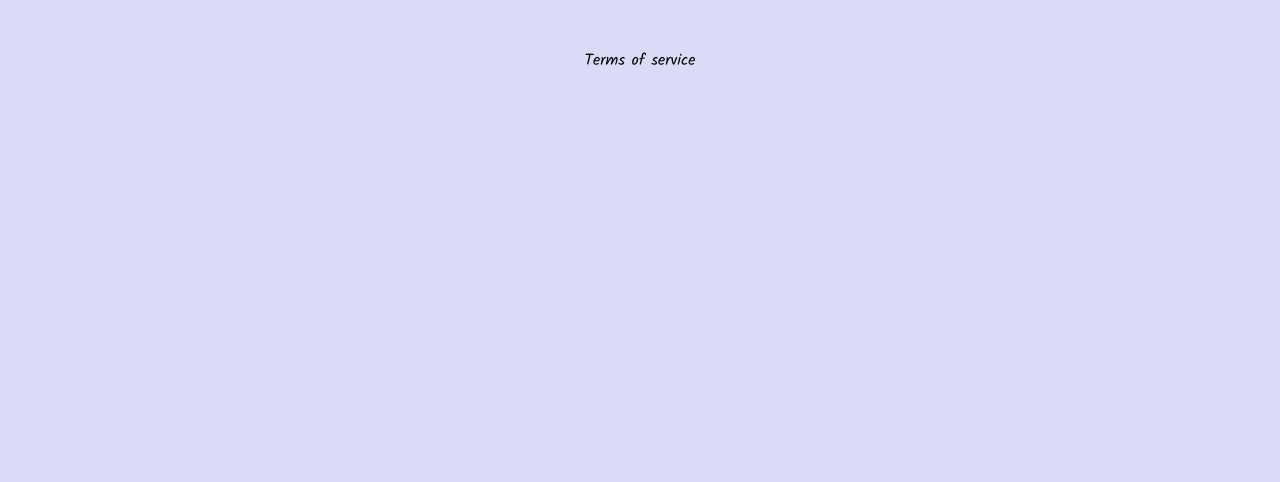
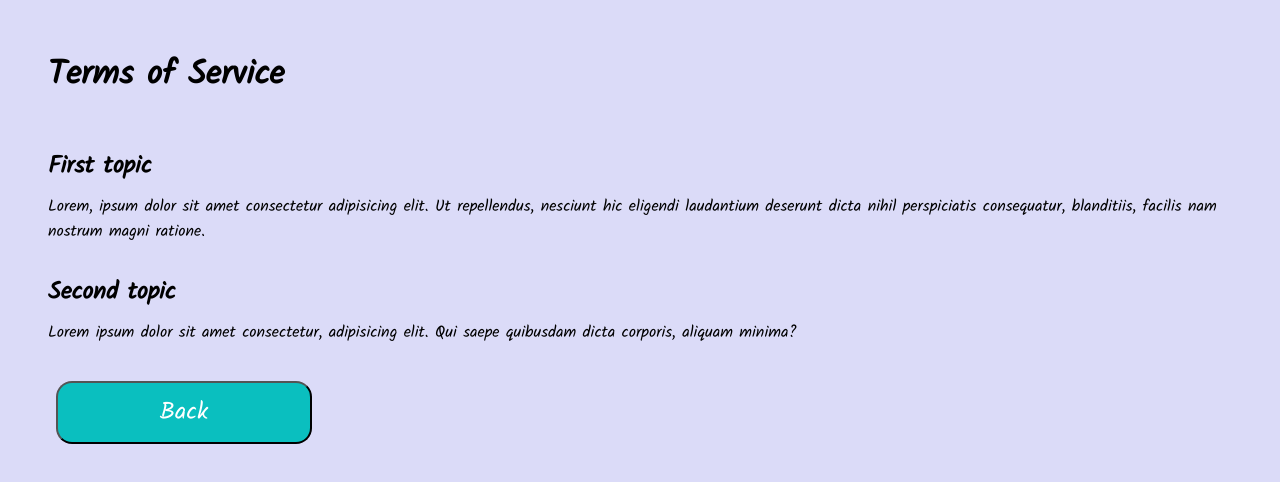
Before and after one commit to M1r4cl38/mobile-platform, a React (Create React App) app: page /terms in a window 1280 px wide. Shown: the top 482 px of the page. Built offline with nearby package versions, Linux system fonts and the light colour scheme.

Commit message:
terms page

```diff
--- a/src/pages/Terms.jsx
+++ b/src/pages/Terms.jsx
@@ -3,8 +3,19 @@ import style from './Terms.module.css';
 
 export function Terms() {
     return (
+    <div className={style.terms}>
+        <h1 className={style.title}>Terms of Service</h1>
         <div>
-            Terms of service
+            <h2>First topic</h2>
+            <p className={style.text}>Lorem, ipsum dolor sit amet consectetur adipisicing elit. Ut repellendus, nesciunt hic eligendi laudantium deserunt dicta nihil perspiciatis consequatur, blanditiis, facilis nam nostrum magni ratione.</p>
         </div>
+        <div>
+            <h2>Second topic</h2>
+            <p className={style.text}>Lorem ipsum dolor sit amet consectetur, adipisicing elit. Qui saepe quibusdam dicta corporis, aliquam minima?</p>
+        </div>
+        <div className={style.row}>
+            <button className={style.button} type="submit">Back</button>
+        </div>
+    </div>
     );
 }
--- a/src/pages/Terms.module.css
+++ b/src/pages/Terms.module.css
@@ -0,0 +1,35 @@
+.terms {
+    display: flex;
+    flex-direction: column;
+    align-items: flex-start;
+    gap: 1.8rem;
+}
+
+.button {
+    width: 16rem;
+    font-size: 1.5rem;
+    margin-top: 0rem;
+    padding-top: 0.6rem;
+    padding-bottom: 0.6rem;
+    border-radius: 1rem;
+    background-color: rgb(10, 191, 191);
+    color: white;
+    font-family:  'Kalam', cursive;
+  }
+
+.row {
+    padding: 0.5rem;
+}
+
+.title {
+    font-size: 2.1rem;
+    padding-bottom: 1rem;
+}
+
+.text {
+   font-size: 1rem;
+}
+
+h2 {
+    padding-bottom: 0.5rem;
+}
```
